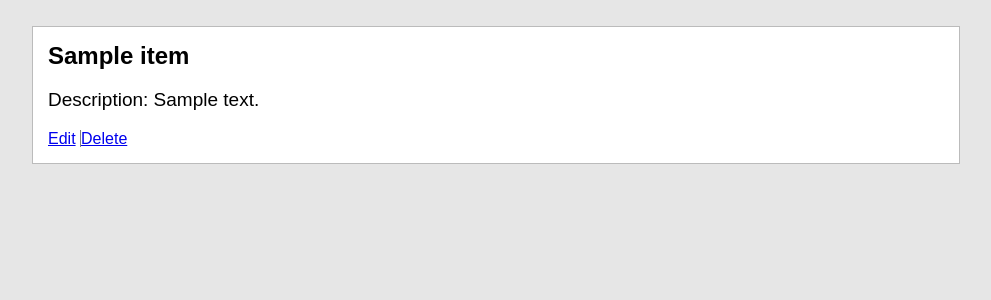
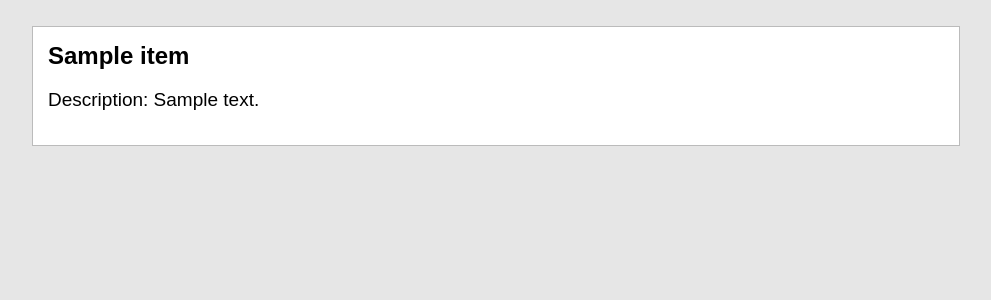
Before and after one commit to suldev8/catalog, a Flask app: template templates/item.html in a window 1280 px wide. Shown: the top 300 px of the page, without its empty margins (144-1135 px from the left). Run offline with Flask 2, Linux system fonts and the light colour scheme; the template is opened without the code that fills it: most values are stand-ins (such as "Sample title", 1, 10 or a date in 2020).

Commit message:
add editDelete block

```diff
--- a/templates/item.html
+++ b/templates/item.html
@@ -3,7 +3,7 @@
 <div>
     <h2>{{ item.name }}</h2>
     <p>Description: {{ item.description }}</p>
-    <a href="{{ url_for('editItem', category_name=item.category_name, item_name=item.name) }}">Edit</a>
-    <a href="{{ url_for('deleteItem', category_name=item.category_name, item_name=item.name) }}" style="border-left: 1px solid grey ;">Delete</a>
+    {% block editDelete %}
+    {% endblock %}
 </div>
 {% endblock %}
```
